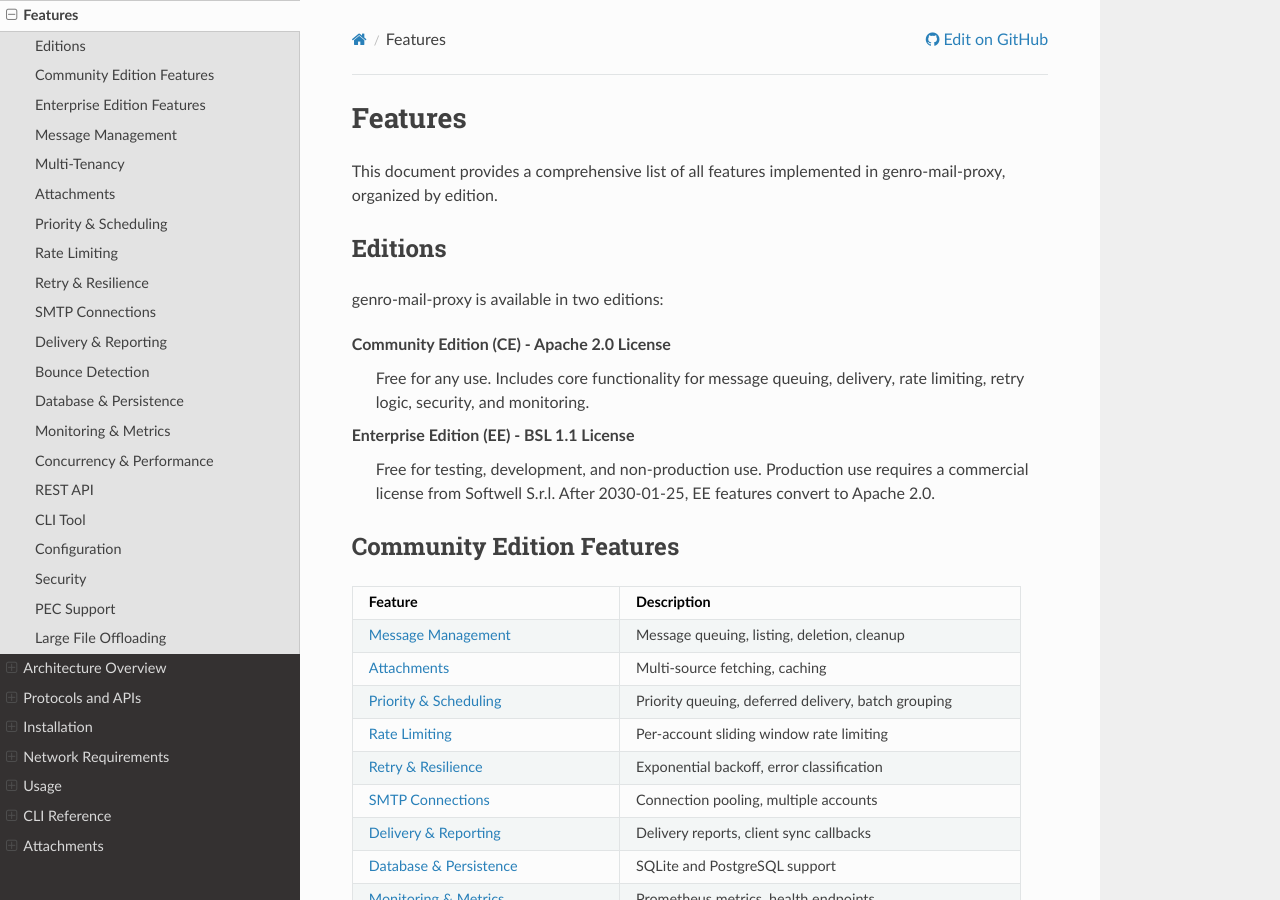
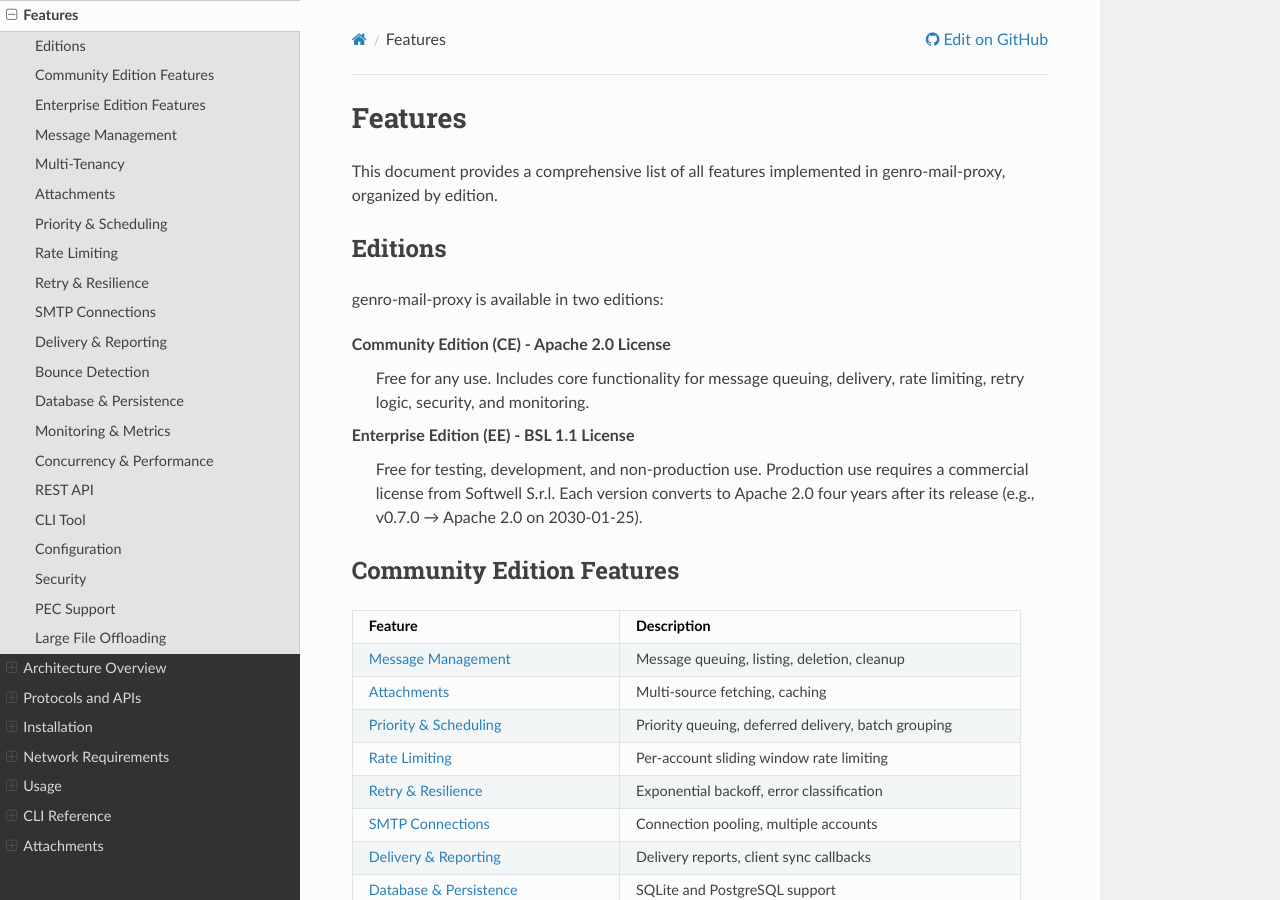
Before and after one commit to genropy/genro-mail-proxy, a Sphinx documentation site: the page built from docs/features.rst, in a window 1280 px wide and 900 px high. Built offline with Sphinx 7.4.7 and the Read the Docs theme 3.1.0, drawn with Linux system fonts in a browser that asks for light colours.

Commit message:
fix: automate BSL Change Date calculation per version
- publish.yml now calculates Change Date (today + 4 years) at release time
- LICENSE-BSL-1.1 updated with version reference (v0.7.0)
- README and docs clarify that each version has its own 4-year conversion date
- Example: v0.7.0 released Jan 2026 converts to Apache 2.0 on Jan 2030

```diff
--- a/docs/features.rst
+++ b/docs/features.rst
@@ -15,8 +15,8 @@
 
 **Enterprise Edition (EE)** - BSL 1.1 License
    Free for testing, development, and non-production use. Production use requires
-   a commercial license from Softwell S.r.l. After 2030-01-25, EE features convert
-   to Apache 2.0.
+   a commercial license from Softwell S.r.l. Each version converts to Apache 2.0
+   four years after its release (e.g., v0.7.0 → Apache 2.0 on 2030-01-25).
 
 Community Edition Features
 --------------------------
```
Also changed, not shown: README.md (+1 -1 lines), 2 other files.
